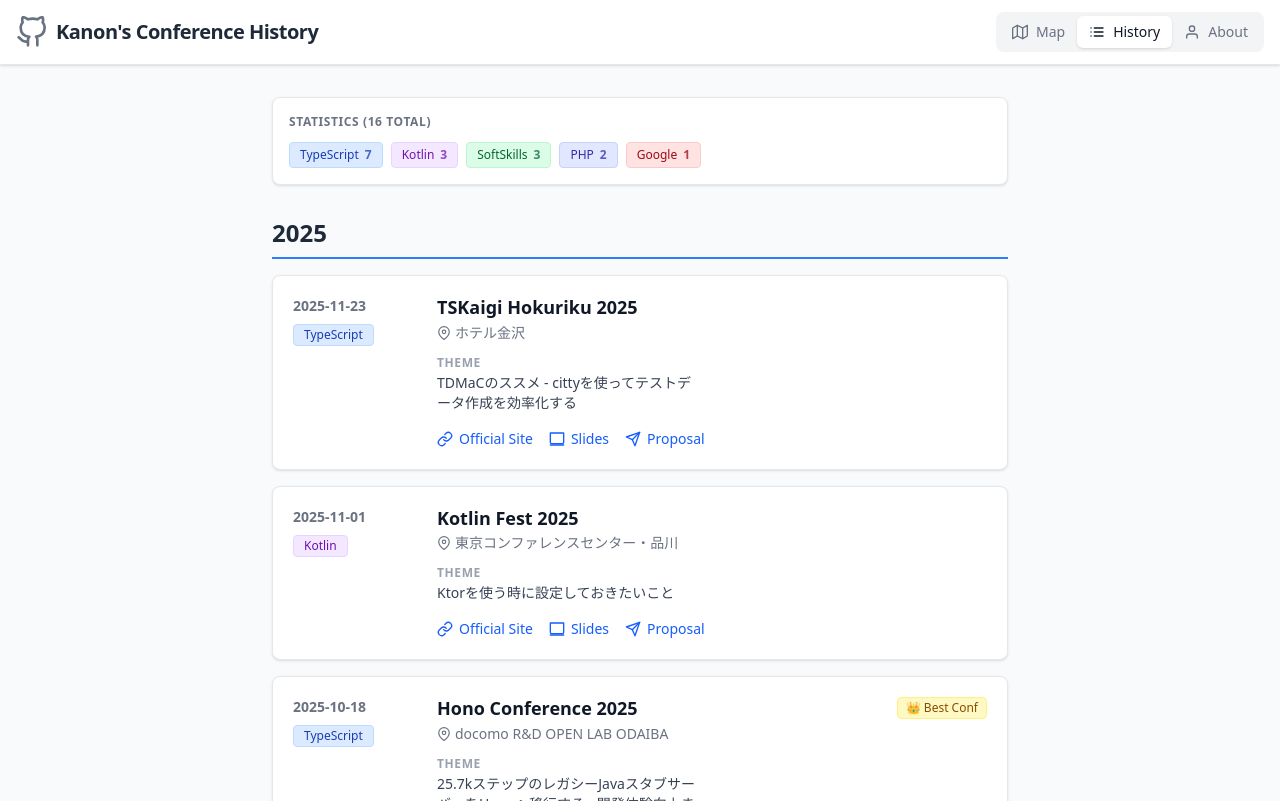
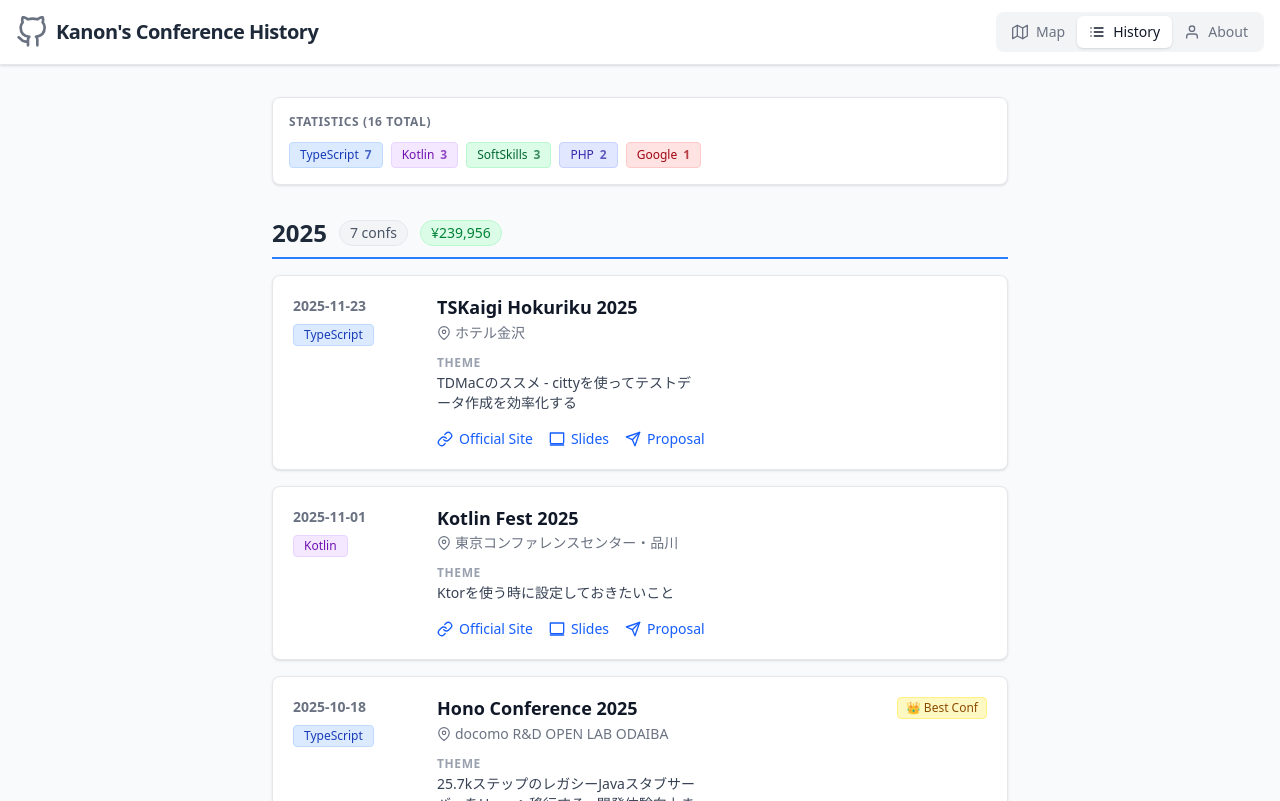
Before and after one commit to ysknsid25/conf, a React (Vite) app: page / in a window 1280 px wide. Both pictures are taken after a click on the button "History". Built offline with nearby package versions, Linux system fonts and the light colour scheme.

Commit message:
feat: conference expense
Signed-off-by: ysknsid25 <kengo071225@gmail.com>

```diff
--- a/src/App.tsx
+++ b/src/App.tsx
@@ -495,18 +495,34 @@
             </div>
 
             <div className="flex flex-col gap-8">
-                {years.map((year) => (
+                {years.map((year) => {
+                    const totalExpense = groupedByYear[year].reduce(
+                        (sum, conf) => sum + (conf.expense || 0),
+                        0
+                    );
+                    return (
                         <div key={year}>
-                        <h2 className="text-2xl font-bold text-gray-800 mb-4 border-b-2 border-blue-500 pb-2">
+                            <h2 className="flex items-center gap-3 text-2xl font-bold text-gray-800 mb-4 border-b-2 border-blue-500 pb-2">
                                 {year}
+                                <span className="text-sm font-medium bg-gray-100 text-gray-600 px-2.5 py-0.5 rounded-full border border-gray-200">
+                                    {groupedByYear[year].length} confs
+                                </span>
+                                <span className="text-sm font-medium bg-green-100 text-green-700 px-2.5 py-0.5 rounded-full border border-green-200">
+                                    ¥{totalExpense.toLocaleString()}
+                                </span>
                             </h2>
                             <div className="flex flex-col gap-4">
                                 {groupedByYear[year].map((conf, idx) => (
-                                <HistoryItem key={idx} conf={conf} idx={idx} />
+                                    <HistoryItem
+                                        key={idx}
+                                        conf={conf}
+                                        idx={idx}
+                                    />
                                 ))}
                             </div>
                         </div>
-                ))}
+                    );
+                })}
             </div>
         </div>
     );
```
Lines whose indentation alone changed are shown as unchanged.
